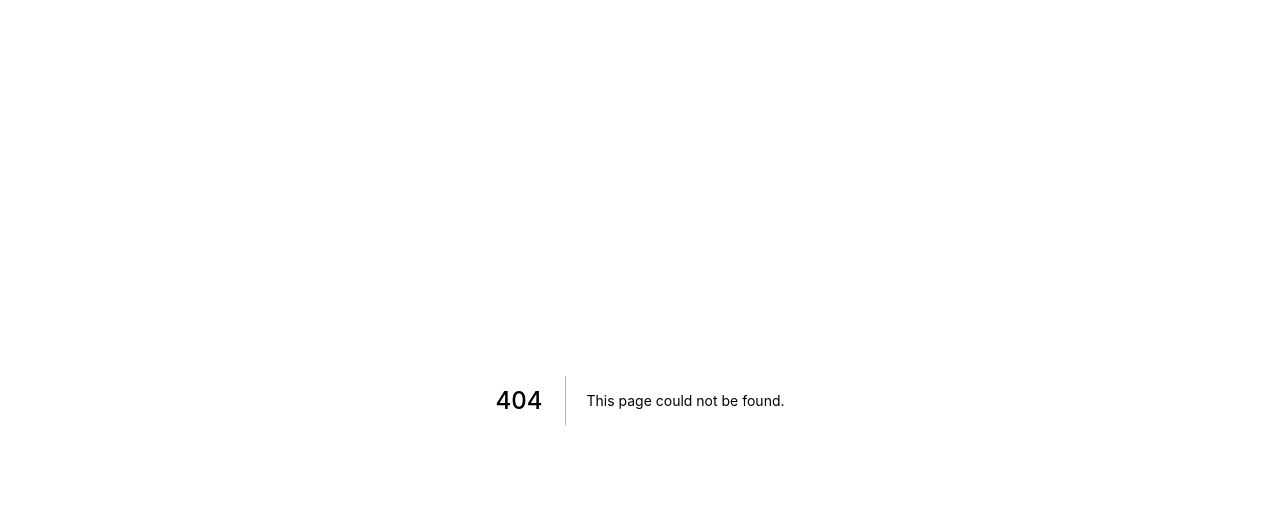
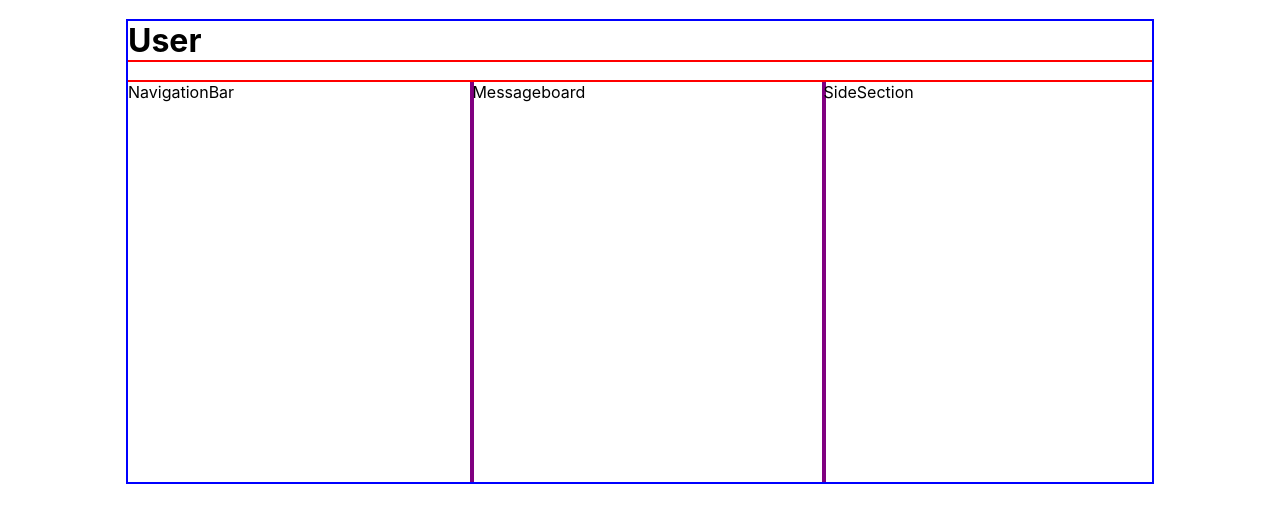
Before and after one commit to 1Tolv2/Twitter-Clone-Nextjs, a Next.js app in the folder client/: page /1 in a window 1280 px wide. Before the commit this address had no page. Shown: the top 522 px of the page. Built offline with nearby package versions, Linux system fonts and the light colour scheme.

Commit message:
Added user page

```diff
--- /dev/null
+++ b/client/pages/[user].js
@@ -0,0 +1,48 @@
+import Head from "next/head";
+import React, { useEffect } from "react";
+import styled from "styled-components";
+import Grid from "../components/Grid";
+import Messageboard from "../components/Messageboard";
+import NavigationBar from "../components/NavigationBar";
+import SideSection from "../components/SideSection";
+
+const StyledWrapper = styled.div`
+  width: 80%;
+  margin: auto;
+  outline: 2px blue solid;
+  header {
+    outline: 2px red solid;
+  }
+`;
+
+export default function Home() {
+  function callAPI() {
+    fetch("http://localhost:9000/", {
+      headers: { "Content-Type": "application/json" },
+    })
+      .then((res) => res.json())
+      .then((data) => console.log(data));
+  }
+  useEffect(() => {
+    callAPI();
+  }, []);
+  return (
+    <div>
+      <Head>
+        <title>Create Next App</title>
+        <meta name="description" content="Generated by create next app" />
+        <link rel="icon" href="/favicon.ico" />
+      </Head>
+      <StyledWrapper>
+        <header>
+          <h1>User</h1>
+        </header>
+        <Grid>
+          <NavigationBar />
+          <Messageboard />
+          <SideSection />
+        </Grid>
+      </StyledWrapper>
+    </div>
+  );
+}
```
